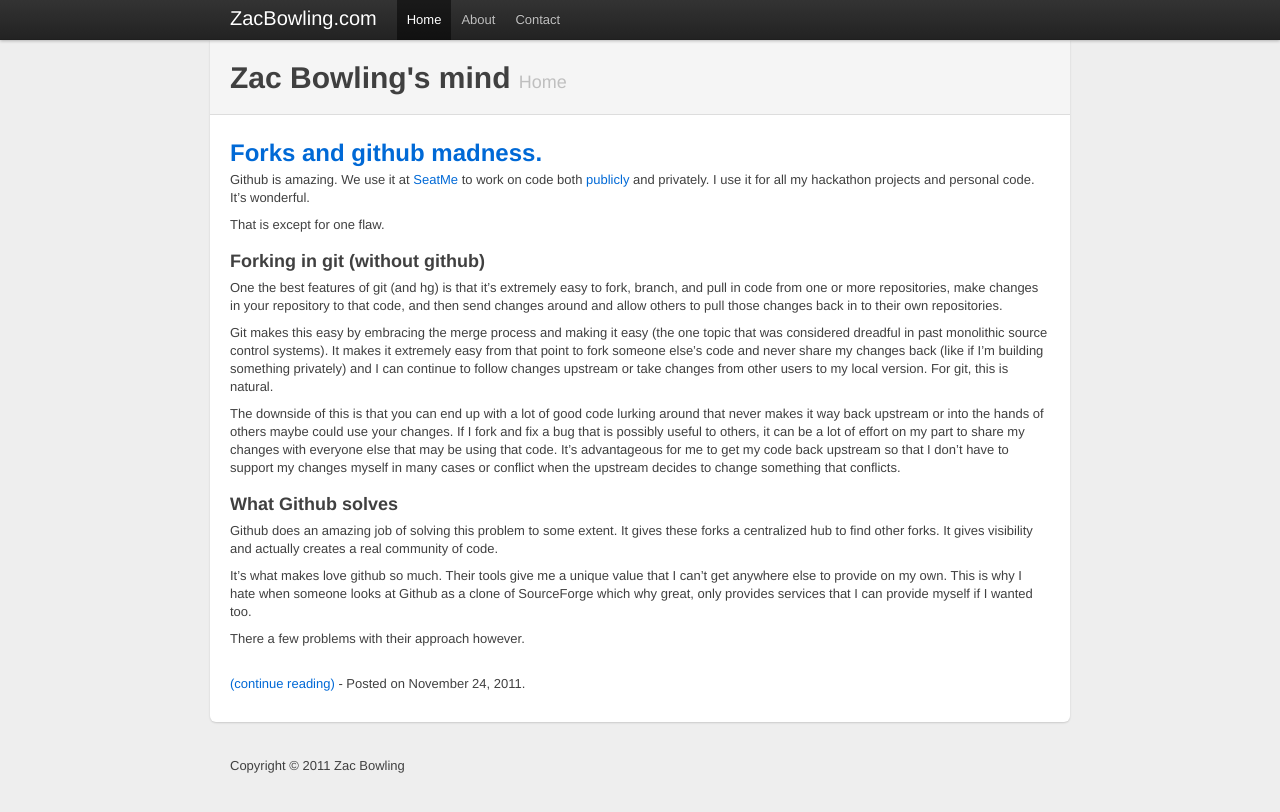
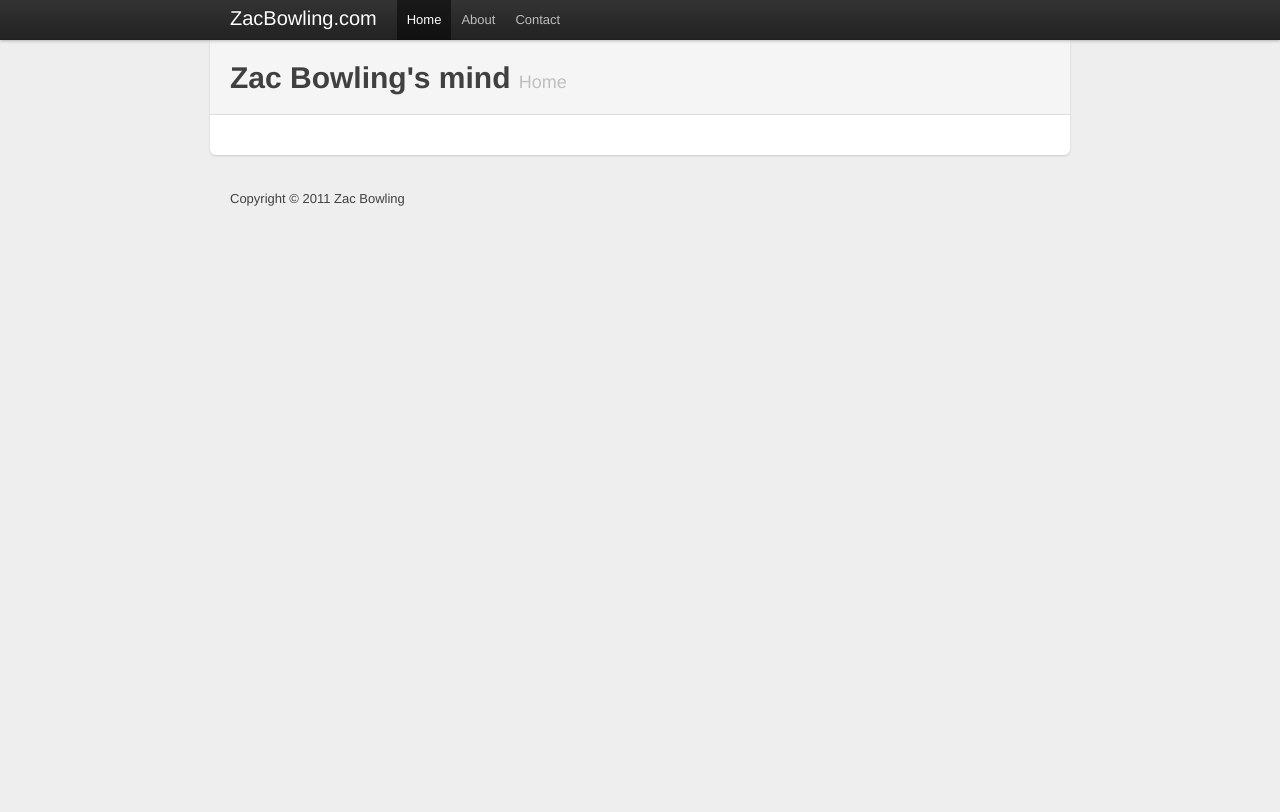
Before and after one commit to zbowling/zbowling.github.com, a Jekyll site: the page built from index.html, in a window 1280 px wide. Shown: the top 812 px of the page. Built offline with Jekyll 4.4.1, drawn with Linux system fonts in a browser that asks for light colours; nearby versions of some CDN libraries; the list of posts is cut into pages by our own code.

```diff
--- a/_layouts/default.html
+++ b/_layouts/default.html
@@ -22,6 +22,8 @@
     <link href="/css/bootstrap.min.css" rel="stylesheet">
     <link href="/css/style.css" rel="stylesheet">
     <script src="/js/modernizr.js"></script>
+    <link rel="alternate" type="application/rss+xml" title="Zac Bowling's RSS Feed" href="/rss.xml" />
+    <link rel="alternate" type="application/atom+xml" title="Zac Bowling's ATOM Feed" href="/atom.xml" />
 </head>
 <body>
 
--- a/_posts/2011-11-24-github.markdown
+++ /dev/null
@@ -1,131 +0,0 @@
----
-layout: post
-title: Forks and github madness.
----
-
-Github is amazing. We use it at [SeatMe](http://www.seatme.com/) to work on code both [publicly](http://github.com/SeatMe/) and privately. I use it for all my hackathon projects and personal code. It's wonderful.
-
-That is except for one flaw.
-
-### Forking in git (without github)
-
-One the best features of git (and hg) is that it's extremely easy to fork, branch, and pull in code from one or more repositories, make changes in your repository to that code, and then send changes around and allow others to pull those changes back in to their own repositories.
-
-Git makes this easy by embracing the merge process and making it easy (the one topic that was considered dreadful in past monolithic source control systems). It makes it extremely easy from that point to fork someone else's code and never share my changes back (like if I'm building something privately) and I can continue to follow changes upstream or take changes from other users to my local version. For git, this is natural.
-
-The downside of this is that you can end up with a lot of good code lurking around that never makes it way back upstream or into the hands of others maybe could use your changes. If I fork and fix a bug that is possibly useful to others, it can be a lot of effort on my part to share my changes with everyone else that may be using that code. It's advantageous for me to get my code back upstream so that I don't have to support my changes myself in many cases or conflict when the upstream decides to change something that conflicts.
-
-### What Github solves
-
-Github does an amazing job of solving this problem to some extent. It gives these forks a centralized hub to find other forks. It gives visibility and actually creates a real community of code.
-
-It's what makes love github so much. Their tools give me a unique value that I can't get anywhere else to provide on my own. This is why I hate when someone looks at Github as a clone of SourceForge which why great, only provides services that I can provide myself if I wanted too.
-
-There a few problems with their approach however.
-
-
-<br class="jump"/>
-
-The problem with Github's approach
------------------------------------
-
-The entire problem can be summed up into one statement:
-
-> **Not all forks are equal and no one repo is necessarily any more important than any other (including the original repo).**
-
-
-
-### Not every fork is equal
-
-I fork for a lot of different reasons.
-
- 1. I want to add a feature or fix a bug but I want to share the changes upstream or with other people that may find it actually useful.
- 2. I fixed a bug for my own environment. These changes probably would break everyone else and so no body should probably use this fork.
- 3. I want to lock a version of a project away in a safe place that I know won't change or break later and may use it as a point to send changes back up later. (This partially due to some design issues with git submodules.)
- 4. I want to experiment. My changes are probably interesting but not prime time, but if it works out it maybe come something fruitful.
-
-On Github, every fork is just listed in the network of forks. There is no clear way to figure why someone forked.
-
-When I come across a fork, I have no idea if the fork is important and if someone should be really looking at it at all to find anything of value. I'm forced to look at the commits and make a judgement on my own.
-
-Bitbucket solves this partially by allowing you to give your fork a label.
-
-
-### Github gives to much value to the repo that you forked from
-
-<img class="inline-img" src="/images/posts/2011-11-24/forked_from.png">
-
-There are few problems with this. Github treats forks differently than the original source. They call this repo the "root".
-
-This is horribly broken. It's impossible to say my version isn't more important than the guy I forked from. If you watch [Linus's Google Talk on Git](http://youtu.be/4XpnKHJAok8?t=25m25s), this goes against one of the values he talked about with Git.
-
-Here is what network membership pages look like right now:
-
-<img class="inline-img" src="/images/posts/2011-11-24/started_and_forked_from.png">
-
-Github displays all the projects in a hierarchy of forks.
-
-Contrast that with the design bitbucket uses for their membership page.
-
-Bitbucket gives details as to why the project was forked, when it was created, when it was last updated, and how popular the fork is.
-
-<img class="inline-img" src="/images/posts/2011-11-24/bitbucket_design.png">
-
-Rather than have a "root repo", every repo should just have piers.
-
-The current way Github handles this fails for several reasons.
-
- 1. When I pull changes from a project, there are times I'm not always pulling from one upstream location. Who I chose to fork from is irrelevant.
- 2. My version my be a fundamental new project on it's own. (like a port for a specific platform)
- 3. Upstream is no longer being maintained and I've moved the project on.
-
-I wish they would turn this off and treat forks in a uniform way. We can use our README files to direct people to the main repository and if that is what we want to. Replace it with a link to community of other forks maybe.
-
-Also through out the site, (like the dashboard for example) do not make a distinction if my code is the original source or a forks. More than 80% of my public code is in a fork and not an original repo. Over and over, people that visit my project pages will people skip my fork they landed on and go right to that link instead and follow the upstream (I was able to test this with my last hackathon project using CSSApply).
-
-My co-worker Michael at SeatMe has a project that has over 330 forks on a project he created and he hasn't maintained it all since 2009. There are several forks but one has taken over the main development of his old project. Unfortunately everyone still follows, forks, and pushes pull requests to Michael's repo and not the other forks.
-
-This is not an optimal design as it is right now.
-
-### No real work around
-
-One work around is to upload the project as brand new repo, but you get a warning lightbox on the create repo page.
-
-<img class="inline-img" src="/images/posts/2011-11-24/create_repo_fork.png">
-
-Doing this also breaks the other features of the site like being see a list of other forks and it prevents being able to send pull requests to other repos that you share code with. If you already had the fork up and you want to push a new repo still, you will also loose all the people watching the project as well.
-
-I asked Github what to do in this situation in support request and got this response.
-
->From: xxx (GitHub Staff)
->Subject: [Contact] "Forked from" line on pages
->
-> There are two options:
->
-> 1. Unfork you fork by deleting it, creating a fresh independent repo and pushing your local copy again to it
->
-> 2. Ask the parent repo to ask us to make yours the new network root
-
-Neither of these viable.
-
-
-### We need a better fork list for each project
-
-We need place to list out forks and show them off with everyone else that has a fork. Let us post about that fork and give a summary of the changes in that fork. This should be opt-in (or least give prominence to those that want it) and this should be the first thing you see on the "Network" tab on each repo instead. Branches in each repo also need to be treated as separate forks for this list.
-
-
-### Pull requests need more options
-
-Some projects don't want pull requests and it would be nice to opt-out. The project could be an unmaintained fork or maybe a mirror. Linus mentioned this when he was asked about his thoughts on Github.
-
-Some projects have a policy on how to send changes upstream and require copyright assignment is given.
-
-A project should be able to require that pull requests assign copyright or they require the person sending the pull request does so  under a specific or compatible license.
-
-
-Conclusion
-----------
-
-If github can change this model it would dramatically improve the experience around forking.
-
-Even given all these issues, I still love github.
--- a/robots.txt
+++ b/robots.txt
@@ -2,3 +2,4 @@
 # www.google.com/support/webmasters/bin/answer.py?hl=en&answer=156449
 
 User-agent: *
+Sitemap: /sitemap.xml
```
Also changed, not shown: atom.xml (+6 -2 lines), 1 other file.
